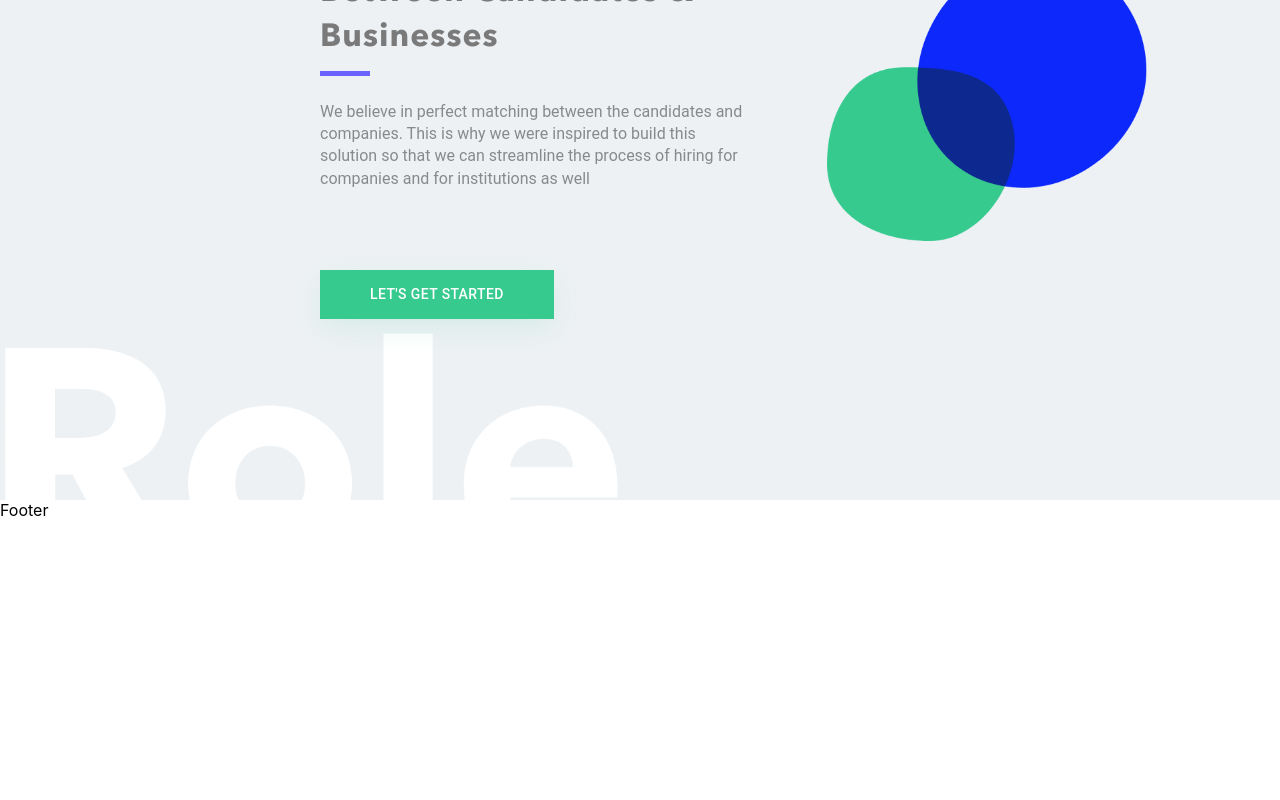
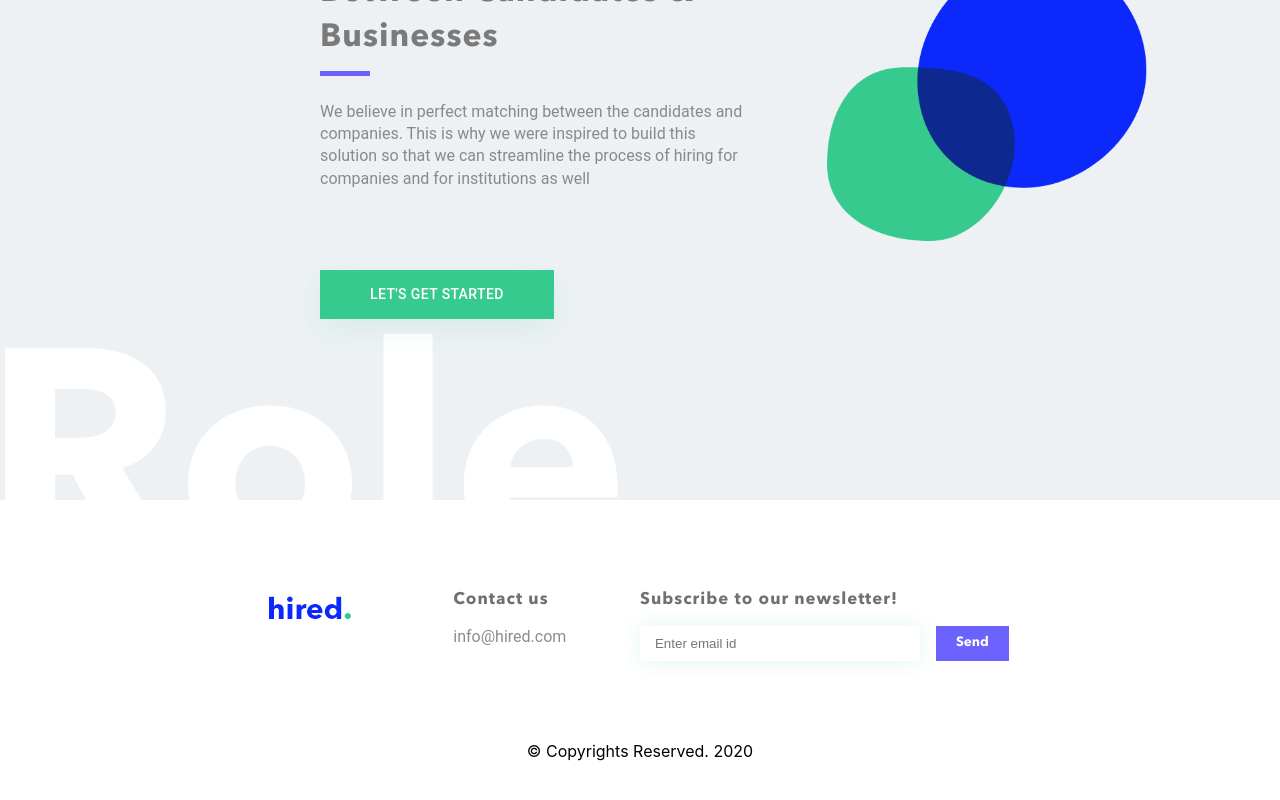
Before and after one commit to Shubhra1028/crs, a React (Create React App) app: page / in a window 1280 px wide. Shown: the part 1900-2700 px from the top of the page. Before the commit the page ends 2420 px from the top, so only its background shows below. Built offline with nearby package versions, Linux system fonts and the light colour scheme.

Commit message:
Footer Done

```diff
--- a/src/App.css
+++ b/src/App.css
@@ -2,6 +2,7 @@
   margin: 0;
   padding: 0;
   box-sizing: border-box;
+  text-decoration: none;
 }
 
 @font-face{
@@ -24,7 +25,6 @@
 .paper{
   width: 70%;
   /* box-shadow: 0 10px 30px -5px rgba(54, 202, 142, .16); */
-  box-shadow: none;
 }
 
 .heading{
@@ -82,3 +82,40 @@
   height: 60%;
   margin-left: 5rem;
 }
+
+
+/* FOOTER */
+
+.footer{
+  height: 350px;
+  width: 100%;
+  display: flex;
+  flex-direction: column;
+  justify-content: center;
+  align-items: center;
+  padding: 5rem;
+}
+
+.form{
+  display: flex;
+  width: 100%;
+}
+
+.form-control{
+  border: none;
+  outline: none;
+  box-shadow: 0 0 20px rgba(54, 202, 142, .16);
+  padding: 10px 15px;
+  width: 50%;
+}
+
+.form-btn{
+  font-family: Avenir, sans-serif;
+  font-family: .8rem;
+  border: none;
+  outline: none;
+  background: #6c63ff;
+  color: white;
+  padding: 8px 20px;
+  margin-left: 1rem;
+}
--- a/src/components/footer.js
+++ b/src/components/footer.js
@@ -1,9 +1,34 @@
-import React, { Fragment } from 'react'
+import React from 'react';
+import { Grid, Box} from "@material-ui/core";
 
 export default function footer() {
     return (
-        <Fragment>
-            Footer
-        </Fragment>
+        <div className="footer">
+
+                <Grid container >
+                    <Grid item sm={2}></Grid>
+                    <Grid item sm={2}>
+                        <img src="assets/blue-logo.png" alt = "Logo"/>
+                    </Grid>
+                    <Grid item sm={2}>
+                        <h3 className="sub-heading">Contact us</h3>
+                        <Box mt={2}></Box>
+                        <a href="mailto:info@hired.com">
+                            <p className="para">info@hired.com</p>
+                        </a>
+                    </Grid>
+                    <Grid item sm={6}>
+                        <h5 className="sub-heading">Subscribe to our newsletter!</h5>
+                        <Box mt={2}></Box>
+                        <form className="form" autoComplete>
+                            <input className="form-control" type="email" name="email" placeholder="Enter email id"/>
+                            <button className="form-btn">Send </button>
+                        </form>
+                    </Grid>
+                </Grid>
+                <Box mt={10}>
+                    <p>&copy; Copyrights Reserved. {new Date().getFullYear()} </p>
+                </Box>
+        </div>
     )
 }
--- a/src/components/role/RoleComponent.js
+++ b/src/components/role/RoleComponent.js
@@ -11,10 +11,9 @@ const styles = {
     },
 
     roleBg: {
-        height: "100vh",
         background : "url(assets/role.png)",
         backgroundRepeat: "no-repeat",
-        backgroundPosition: "center",
+        backgroundPosition: "bottom",
         backgroundSize: "cover",
     }
 }
```
Also changed, not shown: public/assets/blue-logo.png (added).
